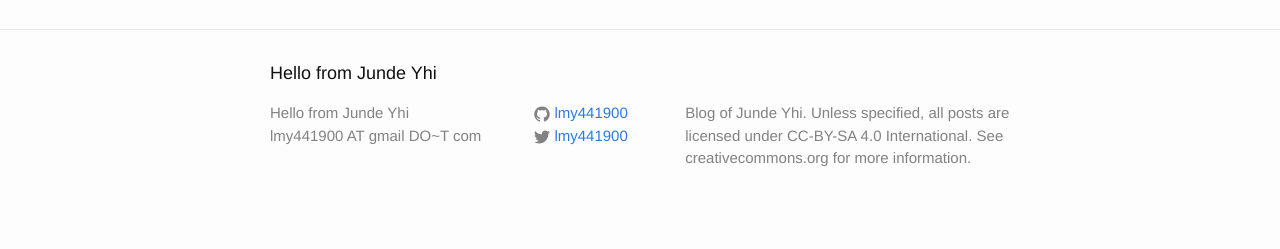
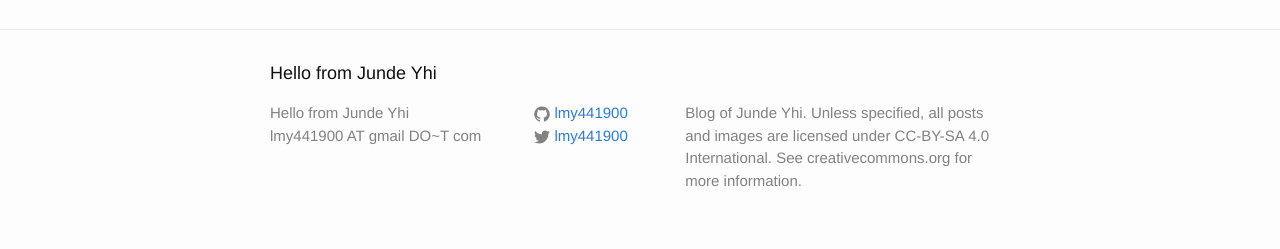
Before and after one commit to lmy441900/lmy441900.github.io, a Jekyll site: the page built from index.html, in a window 1280 px wide. Shown: the part 1527-1776 px from the top of the page. Built offline with Jekyll 4.4.1, drawn with Linux system fonts in a browser that asks for light colours; some of the changed lines change nothing that is shown.

Commit message:
_config.yml: slight change of desc

```diff
--- a/_config.yml
+++ b/_config.yml
@@ -9,8 +9,8 @@
 title: Hello from Junde Yhi
 email: lmy441900 AT gmail DO~T com
 description: > # this means to ignore newlines until "baseurl:"
-  Blog of Junde Yhi. Unless specified, all posts are licensed under CC-BY-SA 4.0
-  International. See creativecommons.org for more information.
+  Blog of Junde Yhi. Unless specified, all posts and images are licensed under
+  CC-BY-SA 4.0 International. See creativecommons.org for more information.
 baseurl: "" # the subpath of your site, e.g. /blog
 url: "https://lmy441900.github.io" # the base hostname & protocol for your site
 twitter_username: lmy441900
```
